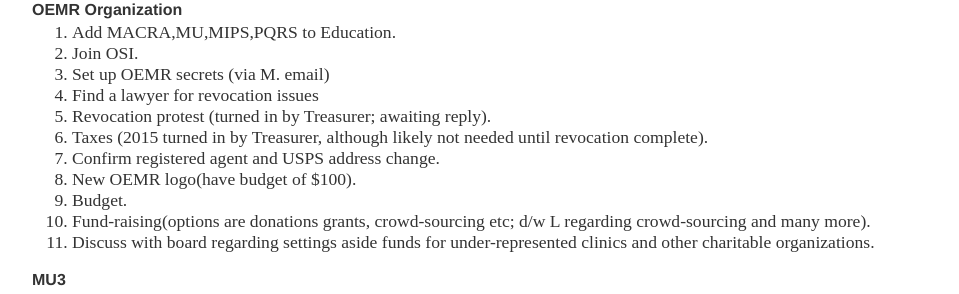
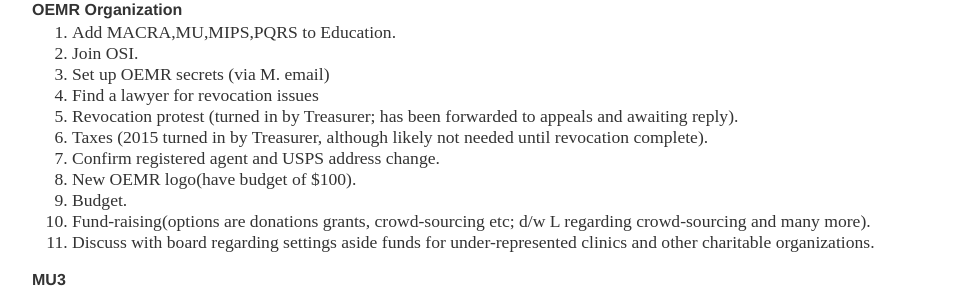
Before and after one commit to bradymiller/bradymiller.github.io, a Jekyll site: the page built from todo/index.md, in a window 1280 px wide. Shown: the part 1697-1991 px from the top of the page, without its empty margins (160-1119 px from the left). Built offline with Jekyll 4.4.1, drawn with Linux system fonts in a browser that asks for light colours; our own code applies the rules of GitHub Pages for plain Markdown files.

Commit message:
Update index.md

```diff
--- a/todo/index.md
+++ b/todo/index.md
@@ -71,7 +71,7 @@
 1. Join OSI.
 1. Set up OEMR secrets (via M. email)
 1. Find a lawyer for revocation issues
-1. Revocation protest (turned in by Treasurer; awaiting reply).
+1. Revocation protest (turned in by Treasurer; has been forwarded to appeals and awaiting reply).
 1. Taxes (2015 turned in by Treasurer, although likely not needed until revocation complete).
 1. Confirm registered agent and USPS address change.
 1. New OEMR logo(have budget of $100).
```
